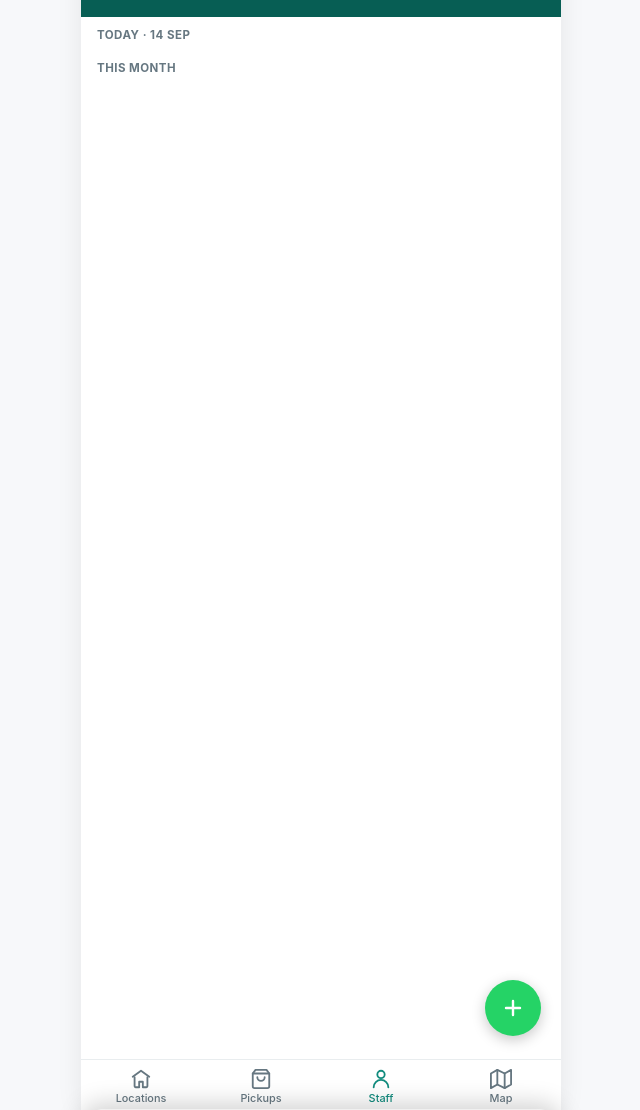
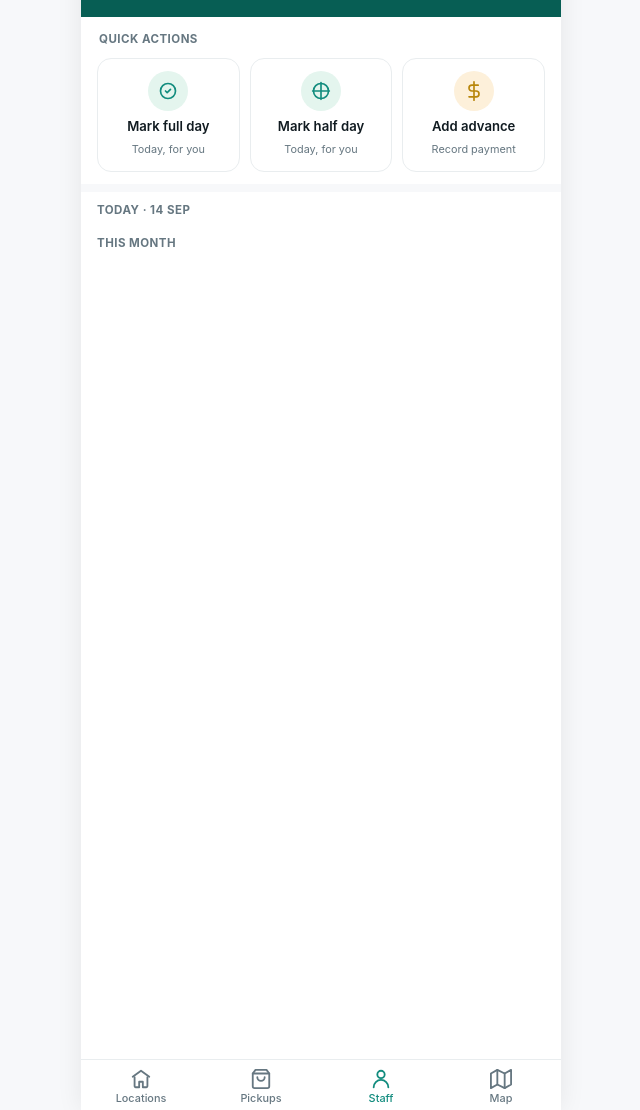
Before and after one commit to suhailvs/pressman, a Django app: page /staff/ in a window 1280 px wide. Shown: the part 39-1149 px from the top of the page, without its empty margins (319-959 px from the left). Run offline with Django 5.2, Linux system fonts and the light colour scheme; a user stored in the database is signed in; data comes from the database, SQL or seed files in the repository; data that the repository does not hold is empty.

Commit message:
removed fab

```diff
--- a/myapp/templates/locations/staff_list.html
+++ b/myapp/templates/locations/staff_list.html
@@ -52,82 +52,48 @@
   .status-pill--half{ background: #FDF0DA; color: #B8860B; }
   .status-pill--pending{ background: var(--wa-border); color: var(--wa-text-muted); }
 
-  /* FAB */
-  .fab{
-    position: fixed;
-    bottom: max(74px, calc(74px + env(safe-area-inset-bottom, 0px)));
-    right: calc(50% - 240px + 20px);
-    width: 56px; height: 56px; border-radius: 50%;
-    background: var(--wa-accent); color: #fff; border: none;
-    display: flex; align-items: center; justify-content: center;
-    box-shadow: 0 4px 14px rgba(0,0,0,0.22);
-    z-index: 1055;
-    transition: transform 0.2s ease, background 0.2s ease;
+  /* Quick actions — now an inline row at the top of the page */
+  .qa-panel{
+    background: #fff;
+    padding: 14px 16px 12px;
+    border-bottom: 8px solid var(--wa-bg);
   }
-  .fab svg{ transition: transform 0.2s ease; }
-  .fab.is-open{ background: var(--wa-green-dark); }
-  .fab.is-open svg{ transform: rotate(45deg); }
-  @media (min-width: 480px){
-    .fab{ right: calc(50% - 240px + 20px); }
+  .qa-panel__title{
+    font-size: 0.72rem;
+    font-weight: 700;
+    letter-spacing: 0.04em;
+    text-transform: uppercase;
+    color: var(--wa-text-muted);
+    margin: 0 0 10px 2px;
   }
-  @media (max-width: 479px){
-    .fab{ right: 20px; }
+  .qa-row{
+    display: flex;
+    gap: 10px;
   }
-
-  /* Quick actions bottom sheet */
-  .qa-sheet{
-    position: fixed;
-    left: 50%; transform: translateX(-50%);
-    bottom: 0;
-    width: 100%; max-width: 480px;
+  .qa-card{
+    flex: 1;
+    display: flex;
+    flex-direction: column;
+    align-items: center;
+    gap: 8px;
+    text-align: center;
     background: #fff;
-    border-radius: 20px 20px 0 0;
-    box-shadow: 0 -6px 24px rgba(0,0,0,0.18);
-    padding: 10px 8px calc(24px + env(safe-area-inset-bottom, 0px));
-    z-index: 1060;
-    transform-origin: bottom center;
-    transition: transform 0.25s ease;
-    transform: translateX(-50%) translateY(100%);
+    border: 1px solid var(--wa-border);
+    border-radius: 14px;
+    padding: 12px 6px 14px;
+    text-decoration: none;
+    color: inherit;
   }
-  .qa-sheet.is-open{ transform: translateX(-50%) translateY(0); }
-
-  .qa-sheet__handle{
-    width: 40px; height: 4px; border-radius: 2px;
-    background: var(--wa-border);
-    margin: 4px auto 14px;
-  }
-  .qa-sheet__title{
-    font-size: 0.85rem; color: var(--wa-text-muted);
-    font-weight: 600; padding: 0 16px 6px;
-    margin: 0;
-  }
-
-  .qa-item{
-    display: flex; align-items: center; gap: 14px;
-    width: 100%; background: none; border: none; text-align: left;
-    padding: 12px 16px; text-decoration: none; color: inherit;
-  }
-  .qa-item:active{ background: var(--wa-bg); }
-  .qa-item__icon{
-    width: 42px; height: 42px; border-radius: 50%;
+  .qa-card:active{ background: var(--wa-bg); }
+  .qa-card__icon{
+    width: 40px; height: 40px; border-radius: 50%;
     display: flex; align-items: center; justify-content: center;
     flex-shrink: 0;
   }
-  .qa-item__icon--attendance{ background: #E4F5EE; color: var(--wa-green); }
-  .qa-item__icon--advance{ background: #FDF0DA; color: #B8860B; }
-  .qa-item__icon--staff{ background: #EDE9F7; color: #6B4FA8; }
-  .qa-item__body{ min-width: 0; }
-  .qa-item__title{ font-size: 0.98rem; font-weight: 600; color: var(--wa-text); margin: 0; }
-  .qa-item__sub{ font-size: 0.8rem; color: var(--wa-text-muted); margin: 2px 0 0; }
-
-  .qa-backdrop{
-    position: fixed; inset: 0;
-    background: rgba(0,0,0,0.45);
-    z-index: 1050;
-    opacity: 0; pointer-events: none;
-    transition: opacity 0.2s ease;
-  }
-  .qa-backdrop.is-open{ opacity: 1; pointer-events: auto; }
+  .qa-card__icon--attendance{ background: #E4F5EE; color: var(--wa-green); }
+  .qa-card__icon--advance{ background: #FDF0DA; color: #B8860B; }
+  .qa-card__title{ font-size: 0.82rem; font-weight: 600; color: var(--wa-text); margin: 0; line-height: 1.2; }
+  .qa-card__sub{ font-size: 0.68rem; color: var(--wa-text-muted); margin: 0; line-height: 1.25; }
 {% endblock %}
 
 {% block chat_header_title %}Staff:{{ request.user.first_name }}{% endblock %}
@@ -145,6 +111,46 @@
 {% endblock %}
 
 {% block page_content %}
+  <div class="qa-panel">
+    <p class="qa-panel__title">Quick actions</p>
+    <div class="qa-row">
+      <a href="{% url 'mark_attendance' %}?day_type=full" class="qa-card">
+        <span class="qa-card__icon qa-card__icon--attendance">
+          <svg xmlns="http://www.w3.org/2000/svg" width="20" height="20" fill="none" viewBox="0 0 24 24">
+            <path stroke="currentColor" stroke-width="2" stroke-linecap="round" stroke-linejoin="round"
+                  d="m9 12 2 2 4-4"/>
+            <circle cx="12" cy="12" r="9" stroke="currentColor" stroke-width="2"/>
+          </svg>
+        </span>
+        <p class="qa-card__title">Mark full day</p>
+        <p class="qa-card__sub">Today, for you</p>
+      </a>
+
+      <a href="{% url 'mark_attendance' %}?day_type=half" class="qa-card">
+        <span class="qa-card__icon qa-card__icon--attendance">
+          <svg xmlns="http://www.w3.org/2000/svg" width="20" height="20" fill="none" viewBox="0 0 24 24">
+            <path stroke="currentColor" stroke-width="2" stroke-linecap="round" stroke-linejoin="round"
+                  d="M12 2v20M2 12h20"/>
+            <circle cx="12" cy="12" r="9" stroke="currentColor" stroke-width="2"/>
+          </svg>
+        </span>
+        <p class="qa-card__title">Mark half day</p>
+        <p class="qa-card__sub">Today, for you</p>
+      </a>
+
+      <a href="{% url 'add_advance' %}" class="qa-card">
+        <span class="qa-card__icon qa-card__icon--advance">
+          <svg xmlns="http://www.w3.org/2000/svg" width="20" height="20" fill="none" viewBox="0 0 24 24">
+            <path stroke="currentColor" stroke-width="2" stroke-linecap="round" stroke-linejoin="round"
+                  d="M12 1v22M17 5H9.5a3.5 3.5 0 0 0 0 7h5a3.5 3.5 0 0 1 0 7H6"/>
+          </svg>
+        </span>
+        <p class="qa-card__title">Add advance</p>
+        <p class="qa-card__sub">Record payment</p>
+      </a>
+    </div>
+  </div>
+
   <div class="staff-section-label">Today &middot; {{ today|date:"j M" }}</div>
   {% for s in staff_today %}
     <a href="{% url 'staff_detail' s.id %}" class="staff-row">
@@ -181,104 +187,4 @@
       </div>
     </a>
   {% endfor %}
-
-  <div class="qa-backdrop" id="qaBackdrop"></div>
-
-  <div class="qa-sheet" id="qaSheet" role="dialog" aria-modal="true" aria-labelledby="qaSheetTitle">
-    <div class="qa-sheet__handle"></div>
-    <p class="qa-sheet__title" id="qaSheetTitle">Quick actions</p>
-
-    <a href="{% url 'mark_attendance' %}?day_type=full" class="qa-item">
-      <span class="qa-item__icon qa-item__icon--attendance">
-        <svg xmlns="http://www.w3.org/2000/svg" width="20" height="20" fill="none" viewBox="0 0 24 24">
-          <path stroke="currentColor" stroke-width="2" stroke-linecap="round" stroke-linejoin="round"
-                d="m9 12 2 2 4-4"/>
-          <circle cx="12" cy="12" r="9" stroke="currentColor" stroke-width="2"/>
-        </svg>
-      </span>
-      <span class="qa-item__body">
-        <p class="qa-item__title">Mark full day</p>
-        <p class="qa-item__sub">Mark today as a full day for you</p>
-      </span>
-    </a>
-
-    <a href="{% url 'mark_attendance' %}?day_type=half" class="qa-item">
-      <span class="qa-item__icon qa-item__icon--attendance">
-        <svg xmlns="http://www.w3.org/2000/svg" width="20" height="20" fill="none" viewBox="0 0 24 24">
-          <path stroke="currentColor" stroke-width="2" stroke-linecap="round" stroke-linejoin="round"
-                d="M12 2v20M2 12h20"/>
-          <circle cx="12" cy="12" r="9" stroke="currentColor" stroke-width="2"/>
-        </svg>
-      </span>
-      <span class="qa-item__body">
-        <p class="qa-item__title">Mark half day</p>
-        <p class="qa-item__sub">Mark today as a half day for you</p>
-      </span>
-    </a>
-
-    <a href="{% url 'add_advance' %}" class="qa-item">
-      <span class="qa-item__icon qa-item__icon--advance">
-        <svg xmlns="http://www.w3.org/2000/svg" width="20" height="20" fill="none" viewBox="0 0 24 24">
-          <path stroke="currentColor" stroke-width="2" stroke-linecap="round" stroke-linejoin="round"
-                d="M12 1v22M17 5H9.5a3.5 3.5 0 0 0 0 7h5a3.5 3.5 0 0 1 0 7H6"/>
-        </svg>
-      </span>
-      <span class="qa-item__body">
-        <p class="qa-item__title">Add advance</p>
-        <p class="qa-item__sub">Record a payment taken from the shop</p>
-      </span>
-    </a>
-
-    <!-- <a href="{# url 'add_staff' #}" class="qa-item">
-      <span class="qa-item__icon qa-item__icon--staff">
-        <svg xmlns="http://www.w3.org/2000/svg" width="20" height="20" fill="none" viewBox="0 0 24 24">
-          <path stroke="currentColor" stroke-width="2" stroke-linecap="round" stroke-linejoin="round"
-                d="M20 21a8 8 0 0 0-16 0"/>
-          <circle cx="12" cy="7" r="4" stroke="currentColor" stroke-width="2"/>
-        </svg>
-      </span>
-      <span class="qa-item__body">
-        <p class="qa-item__title">Add staff</p>
-        <p class="qa-item__sub">New employee profile</p>
-      </span>
-    </a> -->
-  </div>
-
-  <button type="button" class="fab" id="qaFab" aria-label="Quick actions" aria-expanded="false">
-    <svg xmlns="http://www.w3.org/2000/svg" width="24" height="24" fill="none" viewBox="0 0 24 24">
-      <path stroke="currentColor" stroke-width="2.4" stroke-linecap="round" d="M12 5v14M5 12h14"/>
-    </svg>
-  </button>
 {% endblock %}
-
-{% block extra_js %}
-<script>
-  // Quick-actions bottom sheet
-  (function () {
-    const fab = document.getElementById("qaFab");
-    const sheet = document.getElementById("qaSheet");
-    const backdrop = document.getElementById("qaBackdrop");
-
-    function openSheet () {
-      sheet.classList.add("is-open");
-      backdrop.classList.add("is-open");
-      fab.classList.add("is-open");
-      fab.setAttribute("aria-expanded", "true");
-    }
-    function closeSheet () {
-      sheet.classList.remove("is-open");
-      backdrop.classList.remove("is-open");
-      fab.classList.remove("is-open");
-      fab.setAttribute("aria-expanded", "false");
-    }
-
-    fab.addEventListener("click", function () {
-      sheet.classList.contains("is-open") ? closeSheet() : openSheet();
-    });
-    backdrop.addEventListener("click", closeSheet);
-    document.addEventListener("keydown", function (e) {
-      if (e.key === "Escape") closeSheet();
-    });
-  })();
-</script>
-{% endblock %}
```
